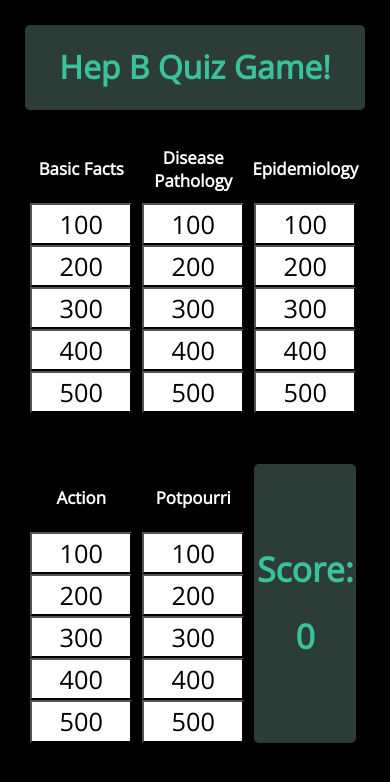
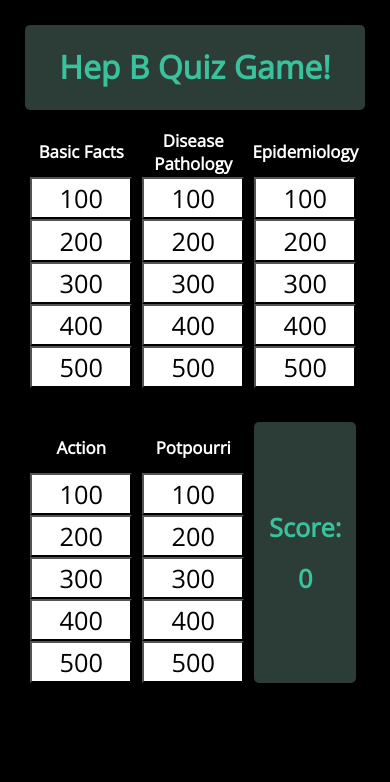
Before and after one commit to rpark23/hepbapp, a React (Create React App) app: page / in a window 390 px wide. Shown: the top 782 px of the page. Built offline with nearby package versions, Linux system fonts and the light colour scheme.

Commit message:
mobile height

```diff
--- a/src/components/Categories.module.css
+++ b/src/components/Categories.module.css
@@ -9,14 +9,14 @@
     width: 30%;
     display: flex;
     flex-direction: column;
-    margin: 3vh 1.5%;
+    margin: 2vh 1.5%;
 }
 
 .title {
     display: flex;
     color: white;
     font-size: 2vh;
-    height: 8vh;
+    height: 6vh;
     align-items: center;
     justify-content: center;
     text-align: center;
@@ -25,5 +25,6 @@
 @media screen and (min-width: 100vh) {
     .title {
         font-size: 3vh;
+        height: 9vh;
     }
 }
--- a/src/components/Score.module.css
+++ b/src/components/Score.module.css
@@ -2,7 +2,7 @@
     background-color: #2c3d37;
     width: 30%;
     text-align: center;
-    margin: 3vh 1.5%;
+    margin: 2vh 1.5%;
     display: flex;
     align-items: center;
     justify-content: center;
@@ -15,6 +15,13 @@
     color: #3ac29d;
     display: flex;
     text-align: center;
-    font-size: 4vh;
-    line-height: 8vh;
+    font-size: 3vh;
+    line-height: 6vh;
 }
+
+@media screen and (min-width: 100vh) {
+    .board h2 {
+        font-size: 5vh;
+        line-height: 10vh;
+    }
+}
```
